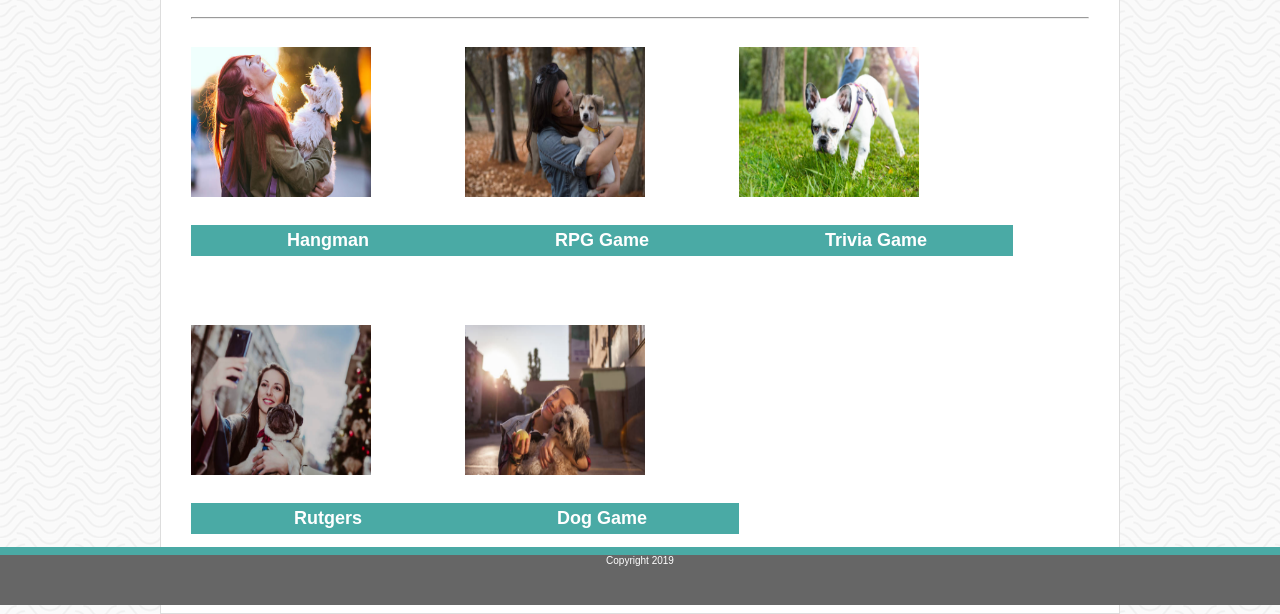
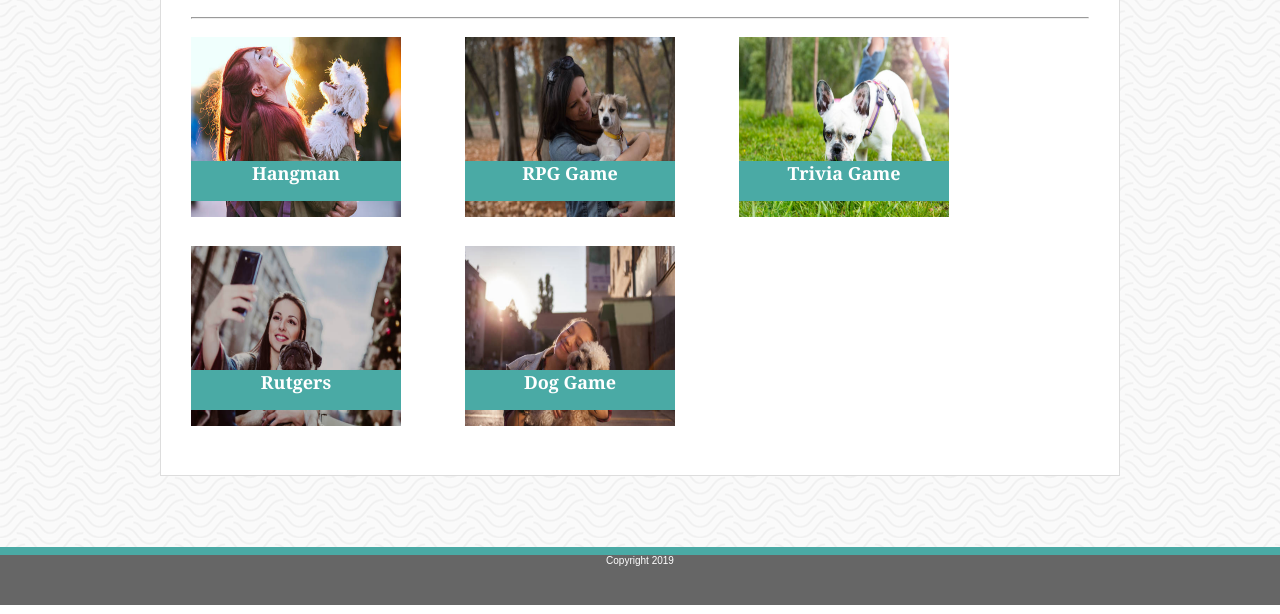
Before and after one commit to CelisseD/Basic-Portfolio, a plain HTML site: page portfolio.html in a window 1280 px wide. Shown: the part 195-809 px from the top of the page. Drawn offline with Linux system fonts and the light colour scheme.

Commit message:
edits to gallery page

```diff
--- a/assets/css/style.css
+++ b/assets/css/style.css
@@ -121,14 +121,19 @@ p {
     position: relative;
     float: left;
     width: 274px;
-    margin: 20px 0px 25px 0px;
+    margin: 10px 0px 15px 0px;
     overflow: auto;
 }
 
 h4 {
     background-color: #4aaaa5;
-    padding: 5px;
+    font-family: "Georgia", Times, 'Times New Roman', serif;
     color: white;
     font-size: 18px;
     text-align: center;
+    width: 210px;
+    height: 40px;
+    position: absolute;
+    top: 100px;
+    right: 50;
 }
--- a/portfolio.html
+++ b/portfolio.html
@@ -29,27 +29,27 @@
                 <h1>Portfolio</h1>
                 <hr>
                 <div class="portfolio">
-                    <img src="assets/images/portfolio1.png" height=150px width=180px alt="Hangman">
+                    <img src="assets/images/portfolio1.png" height=180px width=210px alt="Hangman">
                     <h4>Hangman</h4>
                 </div>
 
                 <div class="portfolio">
-                        <img src="assets/images/portfolio2.png" height=150px width=180px alt="RPG Game">
+                        <img src="assets/images/portfolio2.png" height=180px width=210px alt="RPG Game">
                         <h4>RPG Game</h4>
                     </div>
 
                 <div class="portfolio">
-                        <img src="assets/images/portfolio3.png" height=150px width=180px alt="Trivia Game">
+                        <img src="assets/images/portfolio3.png" height=180px width=210px alt="Trivia Game">
                         <h4>Trivia Game</h4>
                     </div>
 
                 <div class="portfolio">
-                        <img src="assets/images/portfolio4.png" height=150px width=180px alt="Rutgers">
+                        <img src="assets/images/portfolio4.png" height=180px width=210px alt="Rutgers">
                         <h4>Rutgers</h4>
                     </div>
 
                 <div class="portfolio">
-                        <img src="assets/images/portfolio5.png" height=150px width=180px alt="Dog Game">
+                        <img src="assets/images/portfolio5.png" height=180px width=210px alt="Dog Game">
                         <h4>Dog Game</h4>
                     </div>
 
```
